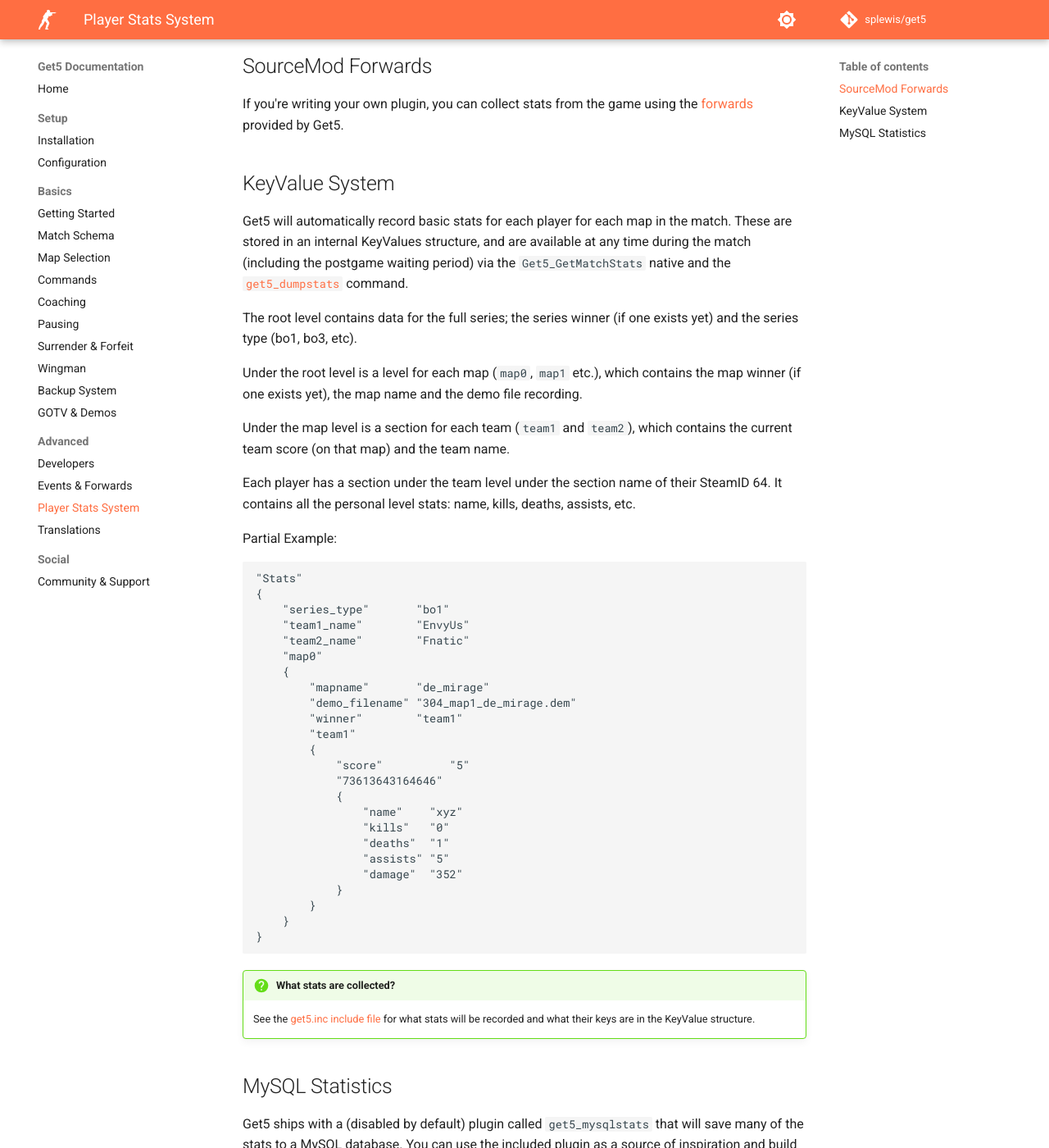
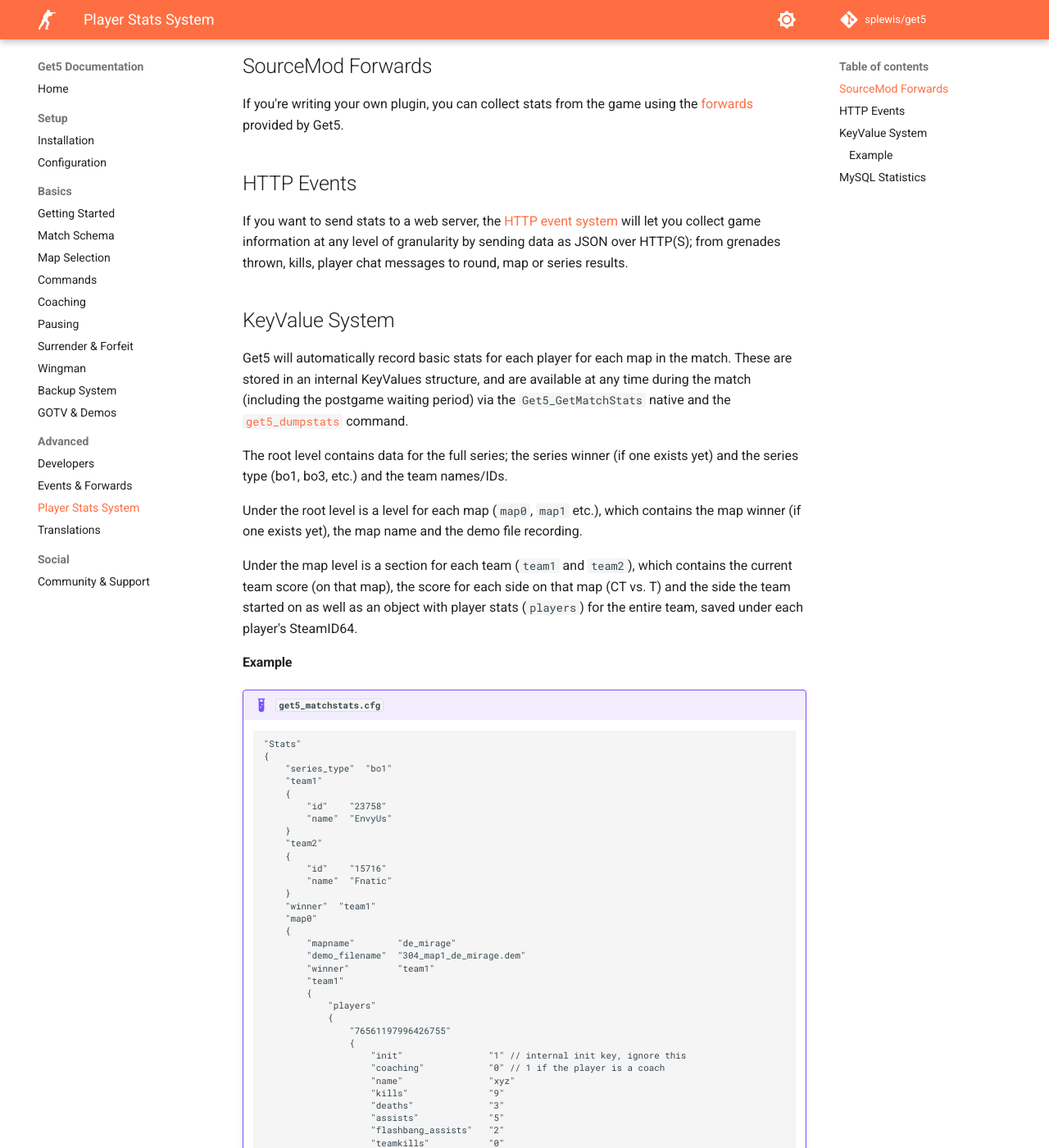
Before and after one commit to splewis/get5, an MkDocs documentation site: the page built from documentation/docs/stats_system.md, in a window 1280 px wide and 1400 px high, scrolled down 240 px. Shown: the whole window at 82% size. Built offline with MkDocs 1.6.1 and Material for MkDocs 9.7.7, drawn with Linux system fonts in a browser that asks for light colours; emoji names are drawn with the system emoji font; comment, search, counter and statistics services are not loaded; the version menu is left out; some of the changed text lies outside the part shown.

Commit message:
Lots of improvements to stats Add support for team ID Update keyvalues doc example Rename FlashbangAssists to FlashAssists for consistency

````diff
--- a/documentation/docs/stats_system.md
+++ b/documentation/docs/stats_system.md
@@ -10,6 +10,12 @@
 If you're writing your own plugin, you can collect stats from the game using the
 [forwards](../events_and_forwards) provided by Get5.
 
+## HTTP Events {: #http }
+
+If you want to send stats to a web server, the [HTTP event system](../events_and_forwards#http) will let you collect
+game information at any level of granularity by sending data as JSON over HTTP(S); from grenades thrown, kills, player
+chat messages to round, map or series results.
+
 ## KeyValue System {: #keyvalue }
 
 Get5 will automatically record basic stats for each player for each map in the match. These are stored in an internal
@@ -17,50 +23,97 @@
 `Get5_GetMatchStats` native and the [`get5_dumpstats`](../commands#get5_dumpstats) command.
 
 The root level contains data for the full series; the series winner (if one exists yet) and the series type (bo1, bo3,
-etc).
+etc.) and the team names/IDs.
 
 Under the root level is a level for each map (`map0`, `map1` etc.), which contains the map winner (if one exists yet),
 the map name and the demo file recording.
 
 Under the map level is a section for each team (`team1` and `team2`), which contains the current team score (on
-that map) and the team name.
+that map), the score for each side on that map (CT vs. T) and the side the team started on as well as an object with
+player stats (`players`) for the entire team, saved under each player's SteamID64.
 
-Each player has a section under the team level under the section name of their SteamID 64. It contains all the personal
-level stats: name, kills, deaths, assists, etc.
+#### Example
 
-Partial Example:
+!!! example "`get5_matchstats.cfg`"
 
-```
-"Stats"
-{
-    "series_type"       "bo1"
-    "team1_name"        "EnvyUs"
-    "team2_name"        "Fnatic"
-    "map0"
+    ```
+    "Stats"
     {
-        "mapname"       "de_mirage"
-        "demo_filename" "304_map1_de_mirage.dem"
-        "winner"        "team1"
+        "series_type"  "bo1"
         "team1"
         {
-            "score"          "5"
-            "73613643164646"
+            "id"    "23758"
+            "name"  "EnvyUs"
+        }
+        "team2"
+        {
+            "id"    "15716"
+            "name"  "Fnatic"
+        }
+        "winner"  "team1"
+        "map0"
+        {
+            "mapname"        "de_mirage"
+            "demo_filename"  "304_map1_de_mirage.dem"
+            "winner"         "team1"
+            "team1"
             {
-                "name"    "xyz"
-                "kills"   "0"
-                "deaths"  "1"
-                "assists" "5"
-                "damage"  "352"
+                "players"
+                {
+                    "76561197996426755"
+                    {
+                        "init"                "1" // internal init key, ignore this
+                        "coaching"            "0" // 1 if the player is a coach
+                        "name"                "xyz"
+                        "kills"               "9"
+                        "deaths"              "3"
+                        "assists"             "5"
+                        "flashbang_assists"   "2"
+                        "teamkills"           "0"
+                        "suicides"            "0"
+                        "damage"              "945"
+                        "util_damage"         "34"
+                        "enemies_flashed"     "4"
+                        "friendlies_flashed"  "1"
+                        "knife_kills"         "0"
+                        "headshot_kills"      "3"
+                        "roundsplayed"        "8"
+                        "bomb_defuses"        "1"
+                        "bomb_plants"         "0"
+                        "1kill_rounds"        "1"
+                        "2kill_rounds"        "2"
+                        "3kill_rounds"        "1"
+                        "4kill_rounds"        "0"
+                        "5kill_rounds"        "0"
+                        "v1"                  "3" // 1v1s won
+                        "v2"                  "2"
+                        "v3"                  "1"
+                        "v4"                  "0"
+                        "v5"                  "0"
+                        "firstkill_t"         "0"
+                        "firstkill_ct"        "2"
+                        "firstdeath_t"        "0"
+                        "firstdeath_ct"       "2"
+                        "tradekill"           "4"
+                        "kast"                "8"
+                        "contribution_score"  "23"
+                        "mvp" "4"
+                    }
+                }
+                "score"          "5" // total rounds won
+                "score_ct"       "2" // rounds won on CT
+                "score_t"        "3" // rounds won on T
+                "starting_side"  "3" // 3 for CT, 2 for T
             }
         }
     }
-}
-```
+    ```
 
-!!! question "What stats are collected?"
+!!! info "KeyValues != JSON"
 
-    See the [get5.inc include file](https://github.com/splewis/get5/blob/master/scripting/include/get5.inc#L1769) for
-    what stats will be recorded and what their keys are in the KeyValue structure.
+    Please note that the [JSON events](../events_and_forwards) have similar - **but not identical** - structure and
+    keys to this file. The KeyValues system is inferior to the JSON-based HTTP system in many ways, and most modern
+    integrations would likely be better off using JSON, especially if data is being sent to a web server.
 
 ## MySQL Statistics {: #mysql }
 
````
Also changed, not shown: documentation/docs/event_schema.yml (+62 -54 lines), documentation/docs/match_schema.md (+10 -2 lines), CHANGELOG.md, 12 other files.
